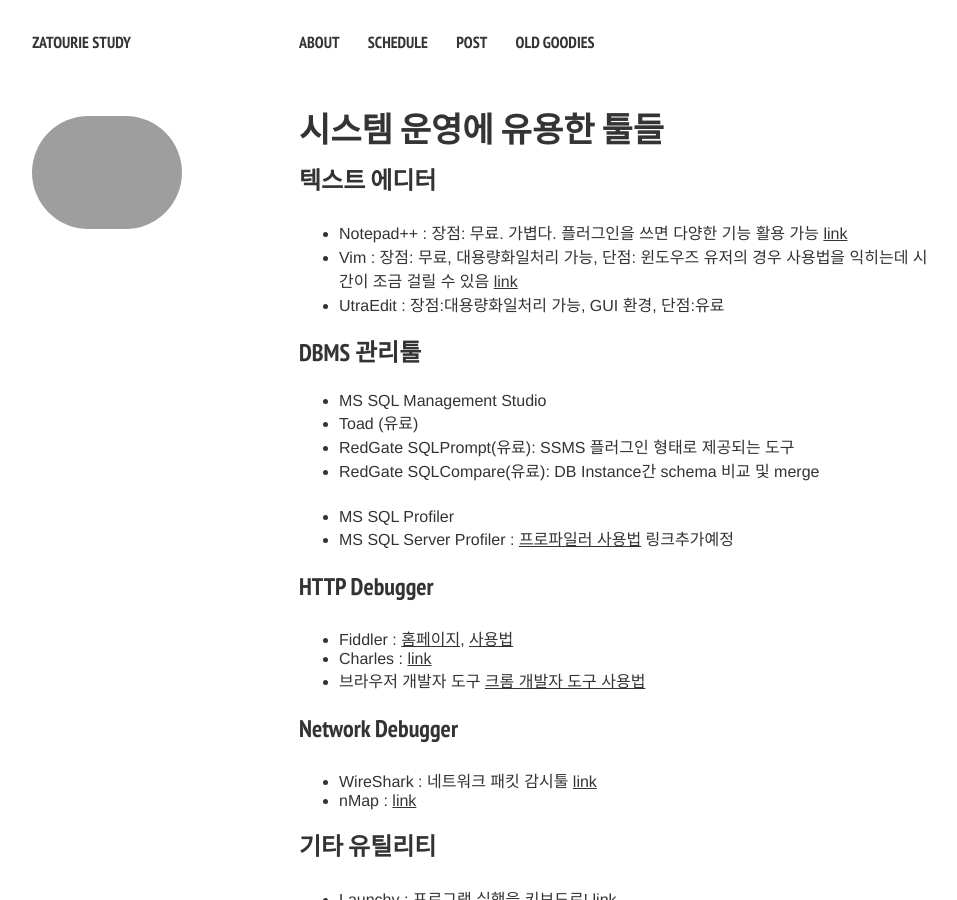
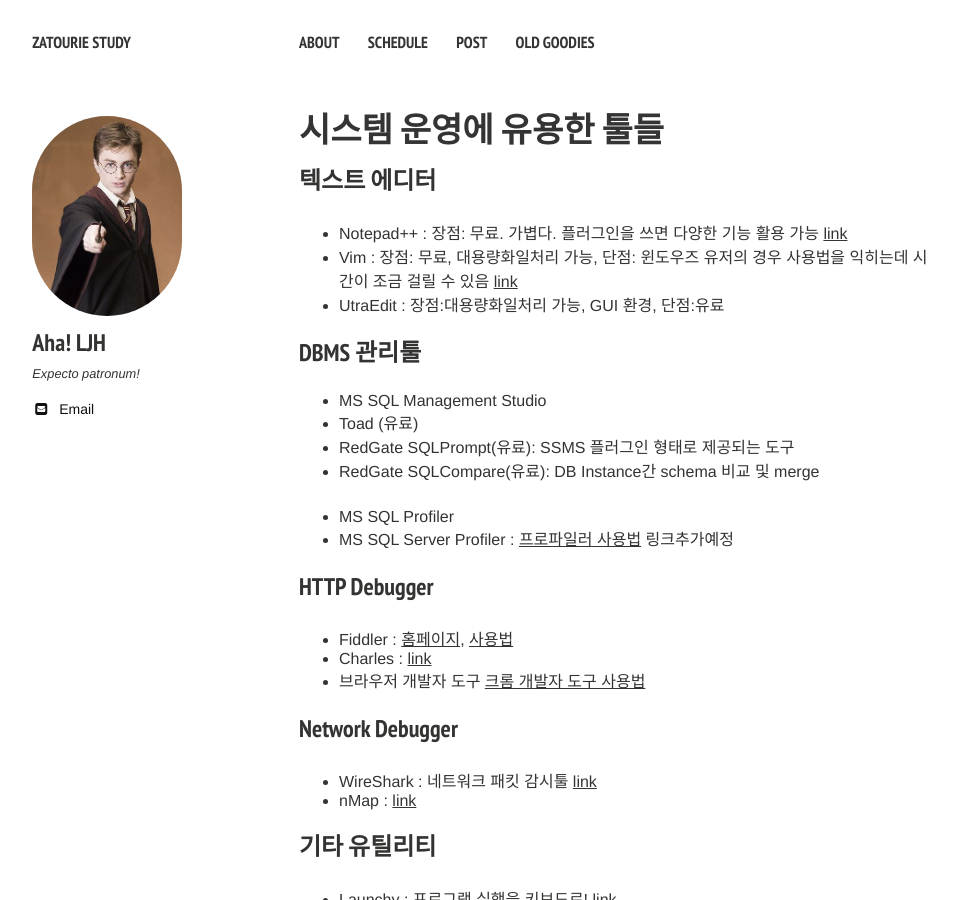
Before and after one commit to zatourie/zatourie.github.io, a Jekyll site: the page built from _posts/2015-01-14-tools.md, in a window 1280 px wide and 900 px high. Shown: the whole window, without its empty margins (21-978 px from the left). Built offline with Jekyll 4.4.1, drawn with Linux system fonts in a browser that asks for light colours; nearby versions of some CDN libraries; comment, search, counter and statistics services are not loaded.

Commit message:
add ahaljh to authors

```diff
--- a/_data/authors.yml
+++ b/_data/authors.yml
@@ -10,3 +10,14 @@
   twitter:
   google:
     plus:
+
+ahaljh:
+  name: Aha! LJH
+  web:
+  email: ahaljh@gmail.com
+  bio: "Expecto patronum!"
+  avatar: HarryPotter5poster.jpg
+  facebook:
+  twitter:
+  google:
+    plus:
```
